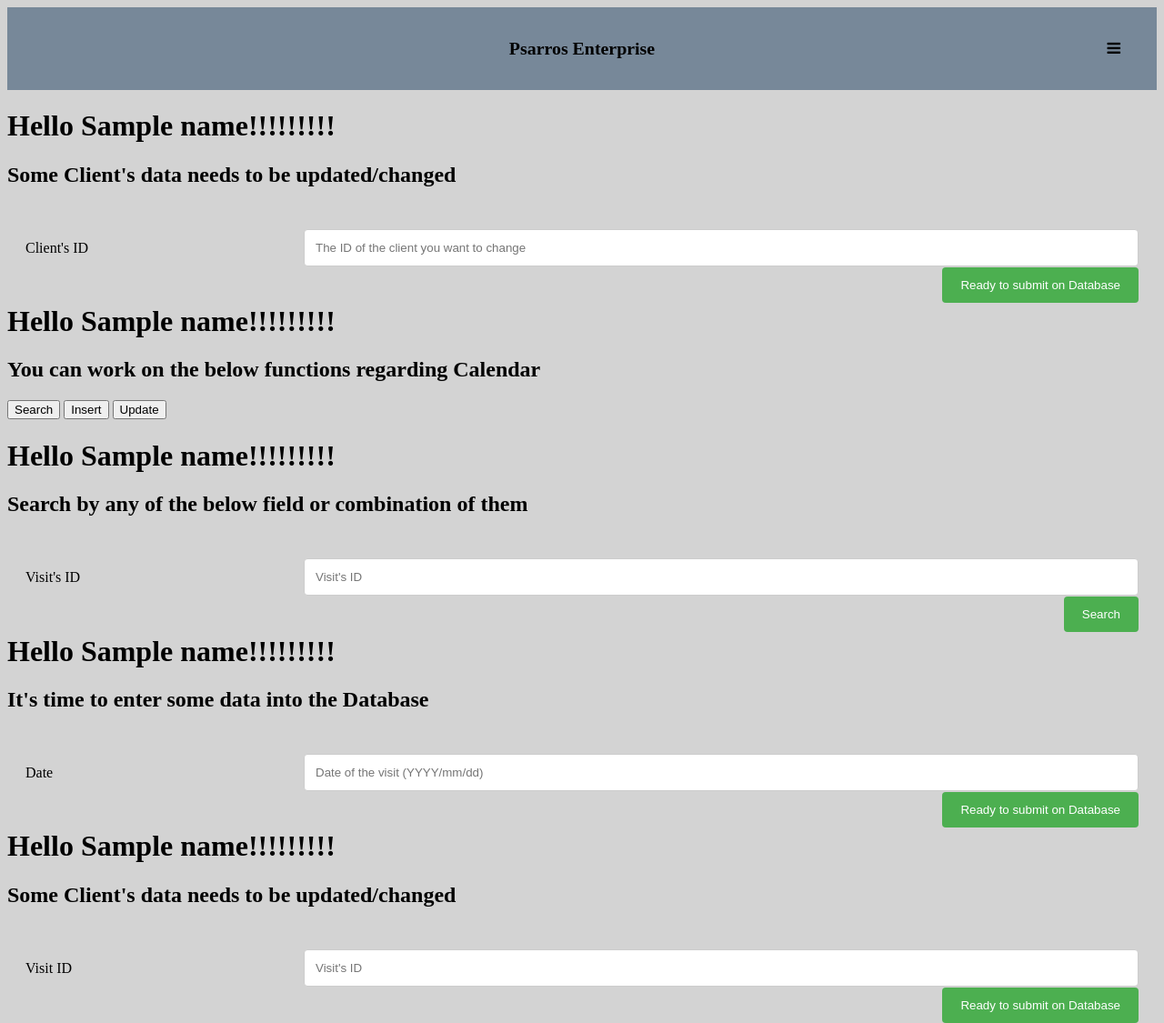
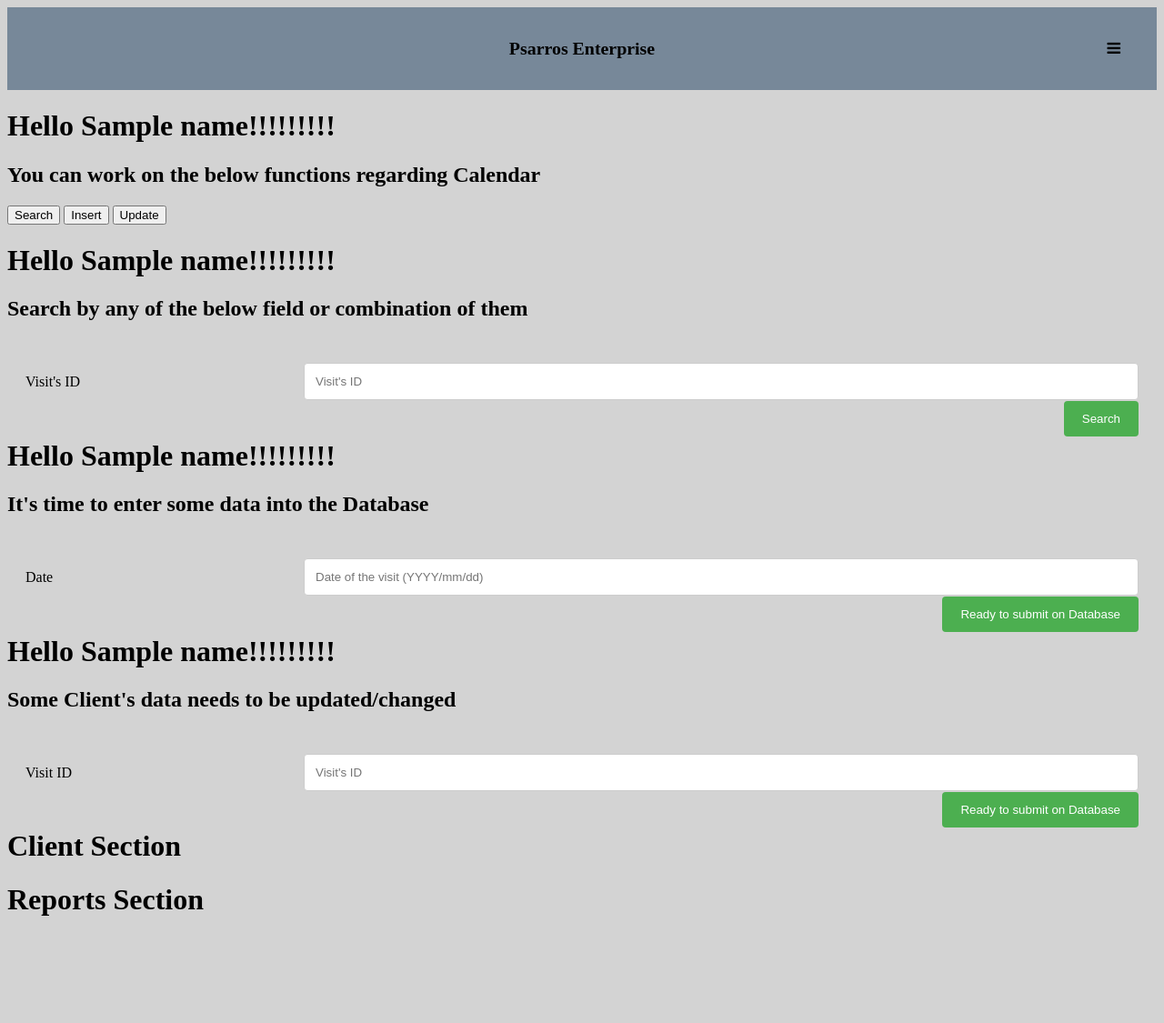
Before and after one commit to theo-ai/advanced, a Django app: template templates/db.html in a window 1280 px wide. Shown: the whole page at 91% size. After the commit the page ends 1007 px from the top, so only its background shows below. Run offline with Django 3.2, Linux system fonts and the light colour scheme; the template is opened without the code that fills it: most values are stand-ins (such as "Sample title", 1, 10 or a date in 2020); parts of the project's set-up code (start-up, migrations or seed data) failed here and were passed over.

Commit message:
Update db.html
new changes for missing thing and fixes are coming in

```diff
--- a/templates/db.html
+++ b/templates/db.html
@@ -1,55 +1,6 @@
 {% extends "base.html" %}
 
 {% block content %}
-<div id="updateClient" class="tabcontent">
-    <h1>Hello {{ name }}!!!!!!!!!</h1>
-    <h2>Some Client's data needs to be updated/changed</h2>
-    <script>
-        var categoryObject = ["ALARM", "DOORPHONE", "SATELLITE", "TERRESTRIAL", "CCTV", "NETWORK", "FIRE", "TELEPHONE CENTER", "OTHER"]
-        var job_typeObject = ["INSTALLATION", "ERROR", "SERVICE", "ADDITION", "REMAKE", "CHECK", "CALIBRATION", "OFFER", "COLLECTION", "OTHER"]
-        countUClient = 0;
-
-        function updateDropdownClient() {
-            // This if statement exists to prevent the list from loading more than once
-            if (countUClient == 0) {
-                var categorySel = document.getElementById("categoryUCLient");
-                var job_typeSel = document.getElementById("job_typeUCLient");
-                var i = 0;
-                for (var x in categoryObject) {
-                    categorySel.options[categorySel.options.length] = new Option(categoryObject[i], categoryObject[i]);
-                    i++
-                }
-                i = 0;
-                for (var x in job_typeObject) {
-                    job_typeSel.options[job_typeSel.options.length] = new Option(job_typeObject[i], job_typeObject[i]);
-                    i++
-                }
-                countUClient = 1;
-            }
-        }
-
-    </script>
-
-    <div class="container">
-        <form action="update_complete_client" method='post'>
-            {% csrf_token %}
-
-            <div class="row">
-                <div class="col-25">
-                    <label>Client's ID</label>
-                </div>
-                <div class="col-75">
-                    <input type="text" name="id" placeholder="The ID of the client you want to change">
-                </div>
-            </div>
-
-            <!-- Other form fields for updating client data go here -->
-
-            <input type="submit" id="submitButtonUClient" value="Ready to submit on Database">
-        </form>
-    </div>
-</div>
-
 <div id="calendar" class="tabcontent_head">
     <h1>Hello {{ name }}!!!!!!!!!</h1>
     <h2>You can work on the below functions regarding Calendar</h2>
@@ -214,5 +165,17 @@
             </form>
         </div>
     </div>
+
+    <div id="client" class="tabcontent_head">
+        <!-- Add client-related content and functionality here -->
+        <h1>Client Section</h1>
+        <!-- Add client-related content and functionality here -->
+    </div>
+
+    <div id="reports" class="tabcontent_head">
+        <!-- Add reports-related content and functionality here -->
+        <h1>Reports Section</h1>
+        <!-- Add reports-related content and functionality here -->
+    </div>
 </div>
 {% endblock %}
```
